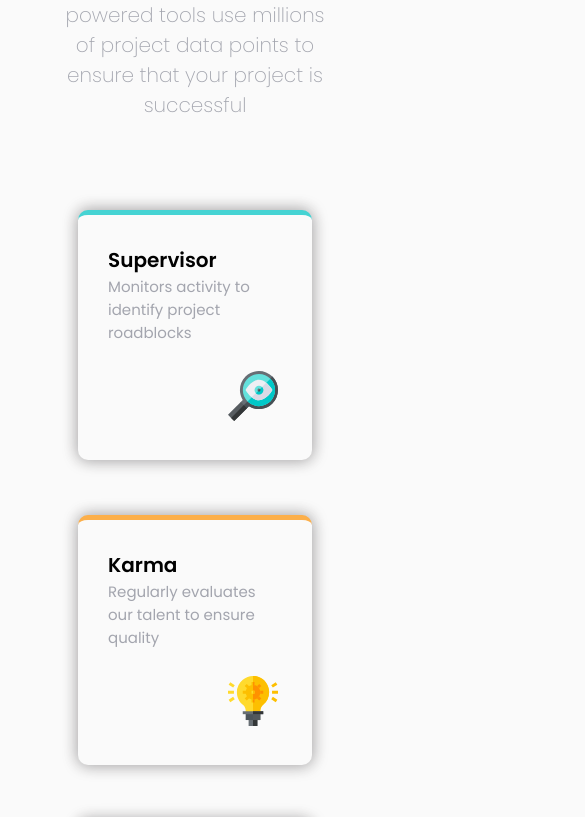
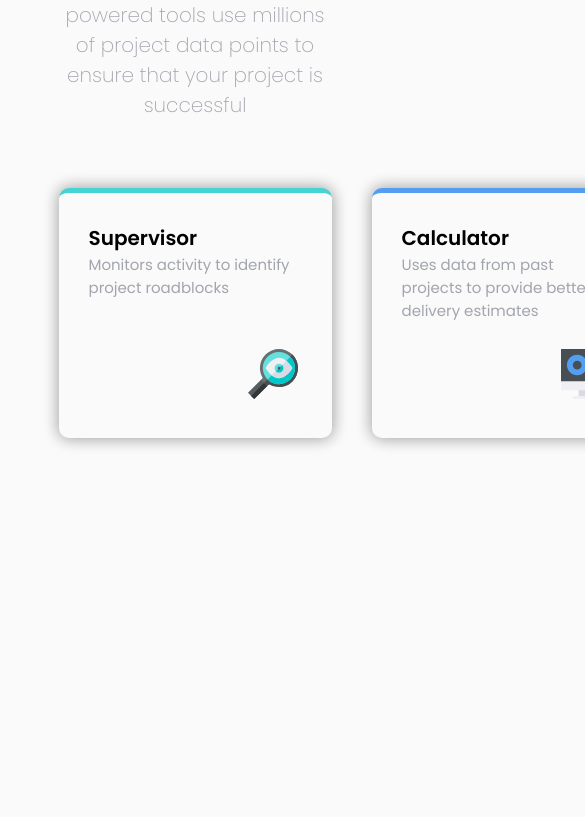
Before and after one commit to Kypac-Max/FourCardFeature, a plain HTML site: page index.html in a window 390 px wide. Shown: the part 250-1067 px from the top of the page, 585 px wide, since content can reach past the window. Drawn offline with Linux system fonts and the light colour scheme.

Commit message:
Hot fix css

```diff
--- a/index.html
+++ b/index.html
@@ -26,6 +26,7 @@
 
     <section class="content">
 
+      <div class="content-left">
         <div class="content-supervisor content-info">
           <h2>Supervisor</h2>
           <p>Monitors activity to identify project roadblocks</p>
@@ -33,8 +34,9 @@
             <img src="images/icon-supervisor.svg" alt="supervisor">
           </div>
         </div>
+      </div>
 
-
+      <div class="content-middle">
         <div class="content-builder content-info">
           <h2>Team Builder</h2>
           <p>Scans our talent network to create the optimal team for your project</p>
@@ -50,12 +52,15 @@
             <img src="images/icon-karma.svg" alt="karma">
           </div>
         </div>
+      </div>
 
+      <div class="content-right">
         <div class="content-calculator content-info">
           <h2>Calculator</h2>
           <p>Uses data from past projects to provide better delivery estimates</p>
           <div class="content-img">
             <img src="images/icon-calculator.svg" alt="calculator">
+          </div>
         </div>
       </div>
     </section>
--- a/style.css
+++ b/style.css
@@ -44,6 +44,7 @@ body {
 .content {
     display: grid;
     grid-template-areas: "left middle right";
+    grid-template-columns: 1fr 1fr 1fr;
     margin: 4rem auto;
     column-gap: 4rem;
 }
@@ -74,7 +75,6 @@ body {
     box-shadow: 0.3px 0.3px 15px #a9a9aa, -0.3px -0.3px 15px #dad7d7;
     background-color: var(--very-light-gray);
     height: 25rem;
-    width: 20vw;
     position: relative;
 }
 
@@ -97,8 +97,7 @@ body {
     right: 4vh;
 }
 
-.content-karma,
-.content-builder {
+.content-middle {
     grid-area: middle;
 }
 
@@ -110,7 +109,7 @@ body {
 
 .content-karma {
     border-top: 0.5rem solid var(--orange);
-    margin-top: 28rem;
+    margin-top: 4rem;
 }
 
 .content-builder {
@@ -121,6 +120,13 @@ body {
     border-top: 0.5rem solid var(--blue);
     grid-area: right;
     margin: 8rem auto;
+}
+
+.content-left,
+.content-right {
+    display: flex;
+    justify-content: center;
+    align-items: center;
 }
 
 @media screen and (max-width: 57rem) {
@@ -134,24 +140,24 @@ body {
     .content-supervisor {
         grid-area: first;
         margin: 1rem auto;
-        width: 60vw;
+        width: 70vw;
     }
 
     .content-karma {
         grid-area: second;
         margin: 1rem auto;
-        width: 60vw;
+        width: 70vw;
     }
 
     .content-builder {
         grid-area: third;
         margin: 1rem auto;
-        width: 60vw;
+        width: 70vw;
     }
 
     .content-calculator {
         grid-area: fourth;
         margin: 1rem auto;
-        width: 60vw;
+        width: 70vw;
     }
 }
```
Lines whose indentation alone changed are shown as unchanged.
